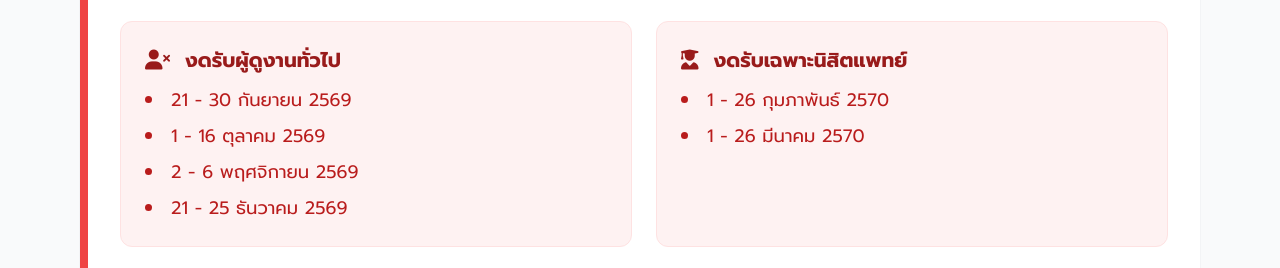
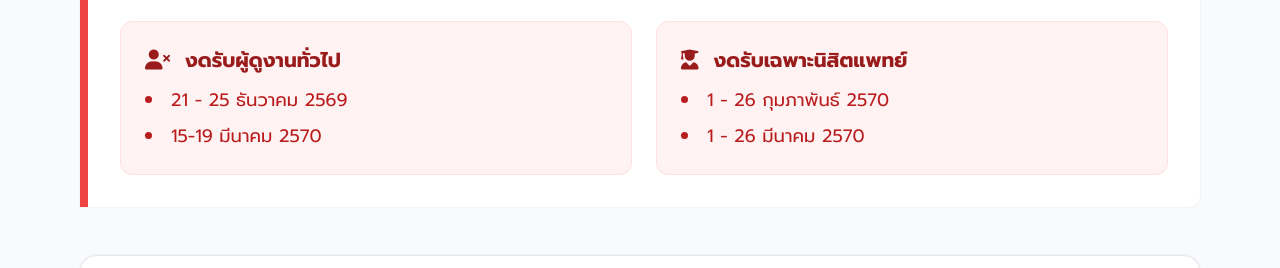
Before and after one commit to entmdcu/electiveentmdcu, a plain HTML site: page index.html in a window 1280 px wide. Shown: the part 473-741 px from the top of the page. Drawn offline with nearby package versions, Linux system fonts and the light colour scheme.

Commit message:
Update index.html

```diff
--- a/index.html
+++ b/index.html
@@ -79,10 +79,8 @@
                 <div class="bg-red-50 p-6 rounded-xl border border-red-100">
                     <h3 class="font-bold text-red-800 mb-3 text-xl"><i class="fa-solid fa-user-xmark mr-2"></i> งดรับผู้ดูงานทั่วไป</h3>
                     <ul class="list-disc list-inside text-red-700 space-y-2 text-base md:text-lg">
-                        <li>21 - 30 กันยายน  2569 </li>
-                        <li> 1 - 16 ตุลาคม 2569 </li>
-                        <li> 2 - 6 พฤศจิกายน 2569 </li>
                         <li>21 - 25 ธันวาคม 2569</li>
+                         <li> 15-19 มีนาคม 2570 </li>
                     </ul>
                 </div>
                 <div class="bg-red-50 p-6 rounded-xl border border-red-100">
```
